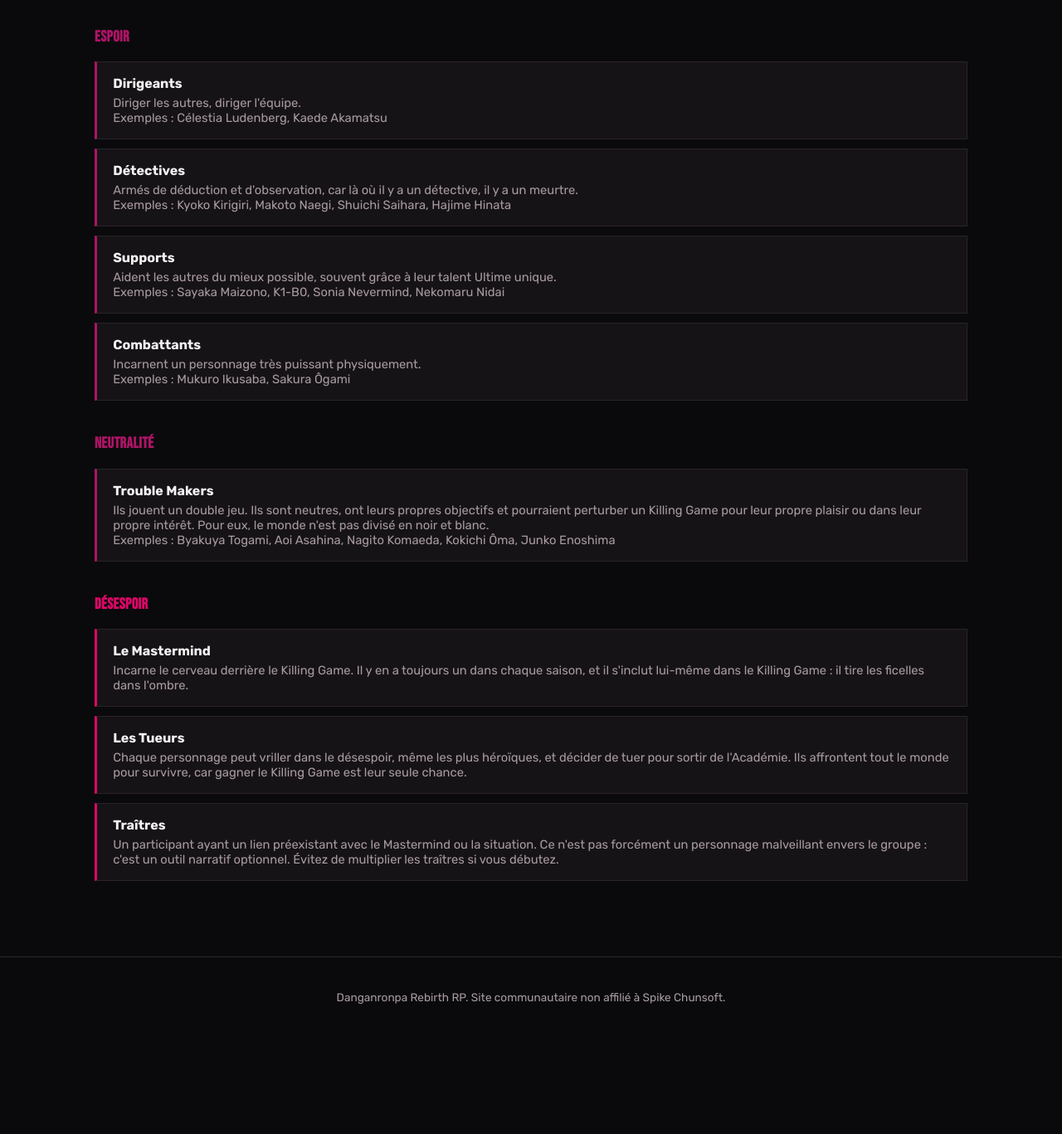
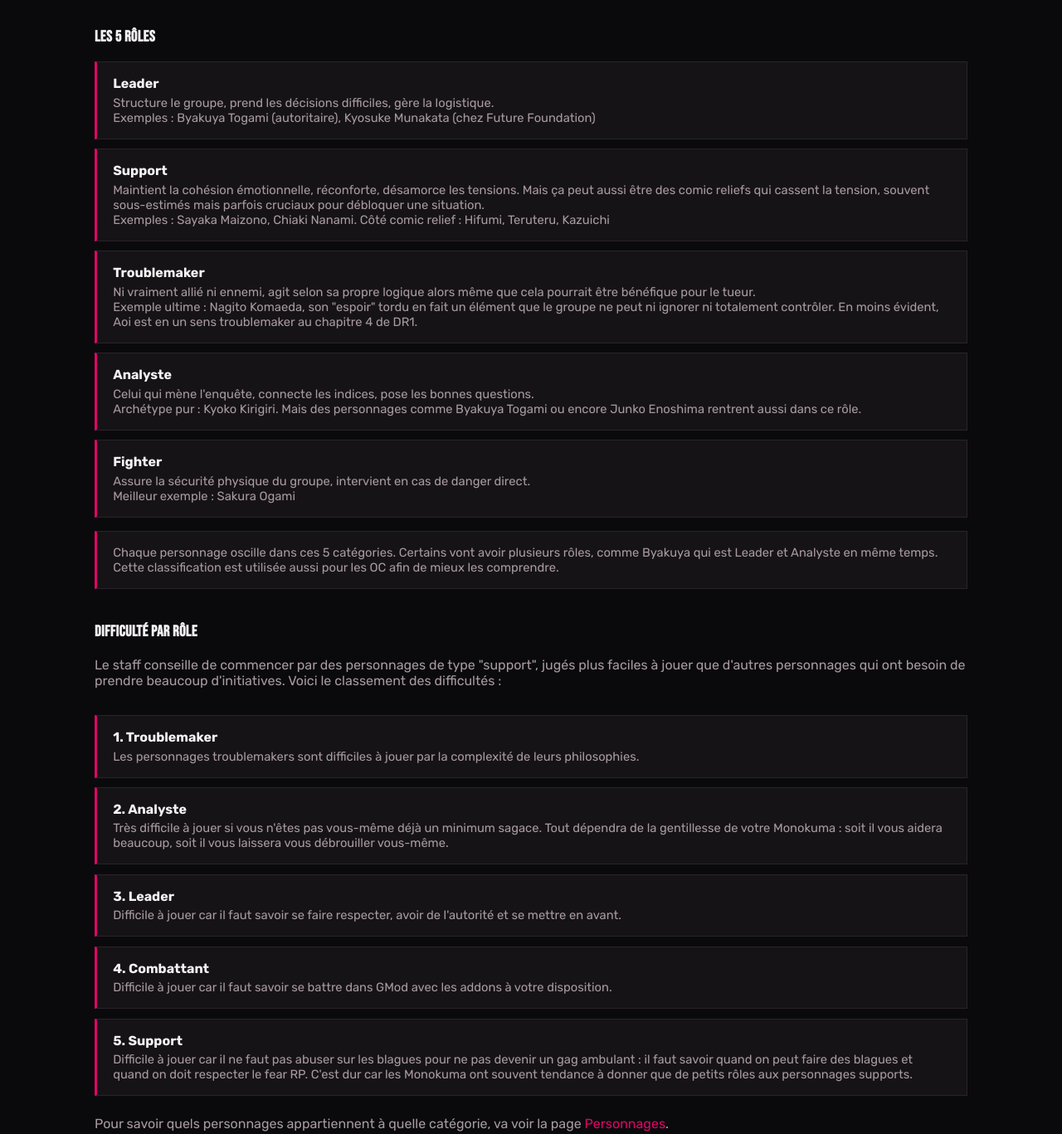
Before and after one commit to Katsu6624/danganronpa-rebirth-rp, a plain HTML site: page roles.html in a window 1280 px wide. Shown: the part 520-1887 px from the top of the page at 83% size. Before the commit the page ends 1770 px from the top, so only its background shows below. Drawn offline with Linux system fonts and the light colour scheme.

Commit message:
Refonte de la page Roles: 5 archetypes (Leader/Support/Troublemaker/Analyste/Fighter) et classement de difficulte

```diff
--- a/roles.html
+++ b/roles.html
@@ -25,7 +25,7 @@
 
   <section class="section">
     <h2>Rôles</h2>
-    <p class="subtitle">De quel côté seras-tu ? Chaque personnage peut basculer vers l'un de ces archétypes au fil du Killing Game.</p>
+    <p class="subtitle">Chaque personnage appartient plus ou moins à un ou plusieurs de ces 5 rôles au sein du groupe.</p>
 
     <div class="rules-list">
       <div class="rule-item">
@@ -36,54 +36,67 @@
       </div>
     </div>
 
-    <h3 style="margin-top:2.5rem;color:var(--purple);">Espoir</h3>
+    <h3 style="margin-top:2.5rem;">Les 5 rôles</h3>
     <div class="rules-list">
-      <div class="rule-item espoir">
-        <h4>Dirigeants</h4>
-        <p>Diriger les autres, diriger l'équipe.</p>
-        <p class="role-examples">Exemples : Célestia Ludenberg, Kaede Akamatsu</p>
+      <div class="rule-item">
+        <h4>Leader</h4>
+        <p>Structure le groupe, prend les décisions difficiles, gère la logistique.</p>
+        <p class="role-examples">Exemples : Byakuya Togami (autoritaire), Kyosuke Munakata (chez Future Foundation)</p>
       </div>
-      <div class="rule-item espoir">
-        <h4>Détectives</h4>
-        <p>Armés de déduction et d'observation, car là où il y a un détective, il y a un meurtre.</p>
-        <p class="role-examples">Exemples : Kyoko Kirigiri, Makoto Naegi, Shuichi Saihara, Hajime Hinata</p>
+      <div class="rule-item">
+        <h4>Support</h4>
+        <p>Maintient la cohésion émotionnelle, réconforte, désamorce les tensions. Mais ça peut aussi être des comic reliefs qui cassent la tension, souvent sous-estimés mais parfois cruciaux pour débloquer une situation.</p>
+        <p class="role-examples">Exemples : Sayaka Maizono, Chiaki Nanami. Côté comic relief : Hifumi, Teruteru, Kazuichi</p>
       </div>
-      <div class="rule-item espoir">
-        <h4>Supports</h4>
-        <p>Aident les autres du mieux possible, souvent grâce à leur talent Ultime unique.</p>
-        <p class="role-examples">Exemples : Sayaka Maizono, K1-B0, Sonia Nevermind, Nekomaru Nidai</p>
+      <div class="rule-item">
+        <h4>Troublemaker</h4>
+        <p>Ni vraiment allié ni ennemi, agit selon sa propre logique alors même que cela pourrait être bénéfique pour le tueur.</p>
+        <p class="role-examples">Exemple ultime : Nagito Komaeda, son "espoir" tordu en fait un élément que le groupe ne peut ni ignorer ni totalement contrôler. En moins évident, Aoi est en un sens troublemaker au chapitre 4 de DR1.</p>
       </div>
-      <div class="rule-item espoir">
-        <h4>Combattants</h4>
-        <p>Incarnent un personnage très puissant physiquement.</p>
-        <p class="role-examples">Exemples : Mukuro Ikusaba, Sakura Ôgami</p>
+      <div class="rule-item">
+        <h4>Analyste</h4>
+        <p>Celui qui mène l'enquête, connecte les indices, pose les bonnes questions.</p>
+        <p class="role-examples">Archétype pur : Kyoko Kirigiri. Mais des personnages comme Byakuya Togami ou encore Junko Enoshima rentrent aussi dans ce rôle.</p>
+      </div>
+      <div class="rule-item">
+        <h4>Fighter</h4>
+        <p>Assure la sécurité physique du groupe, intervient en cas de danger direct.</p>
+        <p class="role-examples">Meilleur exemple : Sakura Ogami</p>
       </div>
     </div>
 
-    <h3 style="margin-top:2.5rem;color:var(--purple);">Neutralité</h3>
-    <div class="rules-list">
-      <div class="rule-item neutralite">
-        <h4>Trouble Makers</h4>
-        <p>Ils jouent un double jeu. Ils sont neutres, ont leurs propres objectifs et pourraient perturber un Killing Game pour leur propre plaisir ou dans leur propre intérêt. Pour eux, le monde n'est pas divisé en noir et blanc.</p>
-        <p class="role-examples">Exemples : Byakuya Togami, Aoi Asahina, Nagito Komaeda, Kokichi Ôma, Junko Enoshima</p>
+    <div class="rules-list" style="margin-top:1rem;">
+      <div class="rule-item">
+        <p>Chaque personnage oscille dans ces 5 catégories. Certains vont avoir plusieurs rôles, comme Byakuya qui est Leader et Analyste en même temps. Cette classification est utilisée aussi pour les OC afin de mieux les comprendre.</p>
       </div>
     </div>
 
-    <h3 style="margin-top:2.5rem;color:var(--red);">Désespoir</h3>
+    <h3 style="margin-top:2.5rem;">Difficulté par rôle</h3>
+    <p class="subtitle">Le staff conseille de commencer par des personnages de type "support", jugés plus faciles à jouer que d'autres personnages qui ont besoin de prendre beaucoup d'initiatives. Voici le classement des difficultés :</p>
     <div class="rules-list">
-      <div class="rule-item desespoir">
-        <h4>Le Mastermind</h4>
-        <p>Incarne le cerveau derrière le Killing Game. Il y en a toujours un dans chaque saison, et il s'inclut lui-même dans le Killing Game : il tire les ficelles dans l'ombre.</p>
+      <div class="rule-item">
+        <h4>1. Troublemaker</h4>
+        <p>Les personnages troublemakers sont difficiles à jouer par la complexité de leurs philosophies.</p>
       </div>
-      <div class="rule-item desespoir">
-        <h4>Les Tueurs</h4>
-        <p>Chaque personnage peut vriller dans le désespoir, même les plus héroïques, et décider de tuer pour sortir de l'Académie. Ils affrontent tout le monde pour survivre, car gagner le Killing Game est leur seule chance.</p>
+      <div class="rule-item">
+        <h4>2. Analyste</h4>
+        <p>Très difficile à jouer si vous n'êtes pas vous-même déjà un minimum sagace. Tout dépendra de la gentillesse de votre Monokuma : soit il vous aidera beaucoup, soit il vous laissera vous débrouiller vous-même.</p>
       </div>
-      <div class="rule-item desespoir">
-        <h4>Traîtres</h4>
-        <p>Un participant ayant un lien préexistant avec le Mastermind ou la situation. Ce n'est pas forcément un personnage malveillant envers le groupe : c'est un outil narratif optionnel. Évitez de multiplier les traîtres si vous débutez.</p>
+      <div class="rule-item">
+        <h4>3. Leader</h4>
+        <p>Difficile à jouer car il faut savoir se faire respecter, avoir de l'autorité et se mettre en avant.</p>
+      </div>
+      <div class="rule-item">
+        <h4>4. Combattant</h4>
+        <p>Difficile à jouer car il faut savoir se battre dans GMod avec les addons à votre disposition.</p>
+      </div>
+      <div class="rule-item">
+        <h4>5. Support</h4>
+        <p>Difficile à jouer car il ne faut pas abuser sur les blagues pour ne pas devenir un gag ambulant : il faut savoir quand on peut faire des blagues et quand on doit respecter le fear RP. C'est dur car les Monokuma ont souvent tendance à donner que de petits rôles aux personnages supports.</p>
       </div>
     </div>
+
+    <p class="subtitle" style="margin-top:1.5rem;">Pour savoir quels personnages appartiennent à quelle catégorie, va voir la page <a href="personnages.html" style="color:var(--red);">Personnages</a>.</p>
   </section>
 
   <footer>
```
